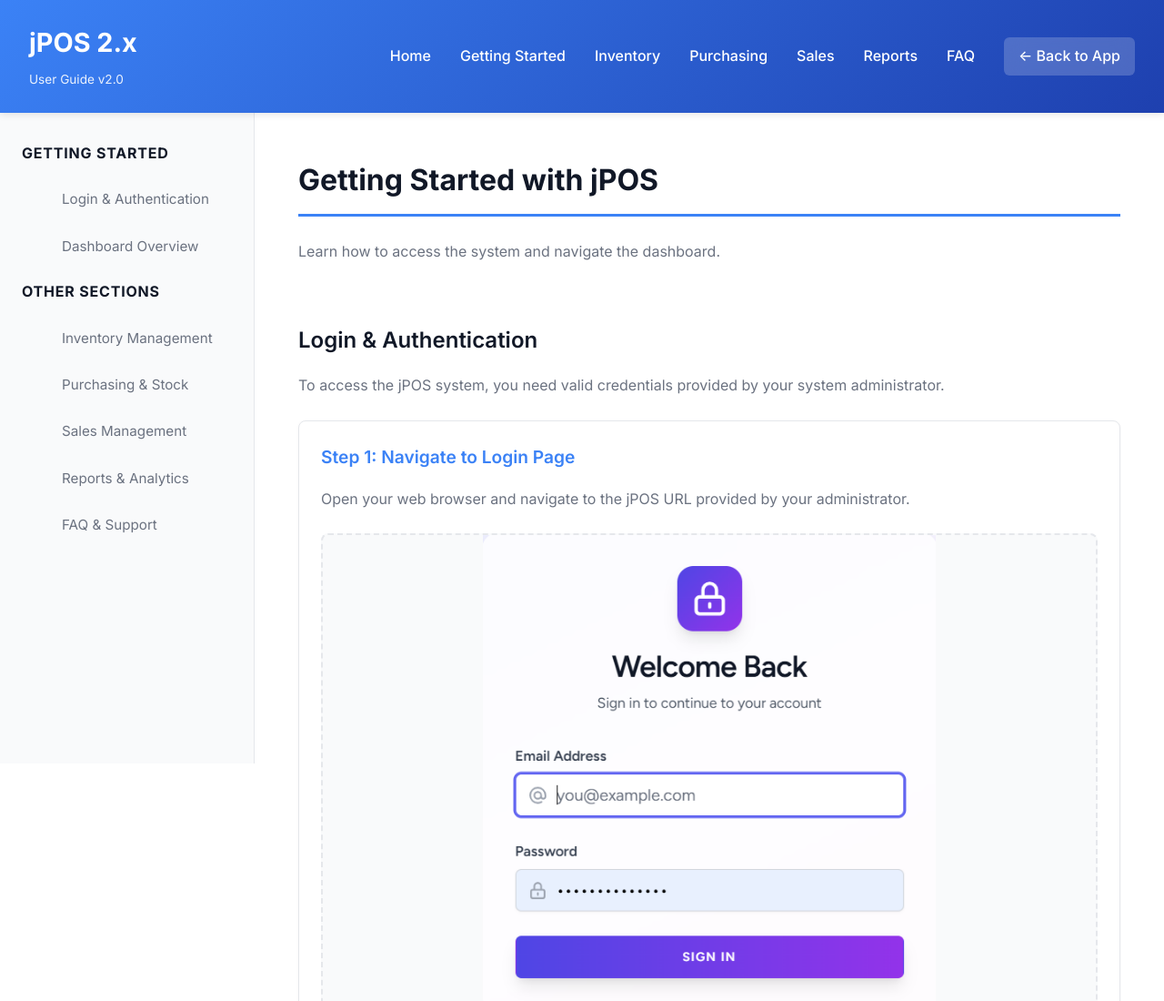
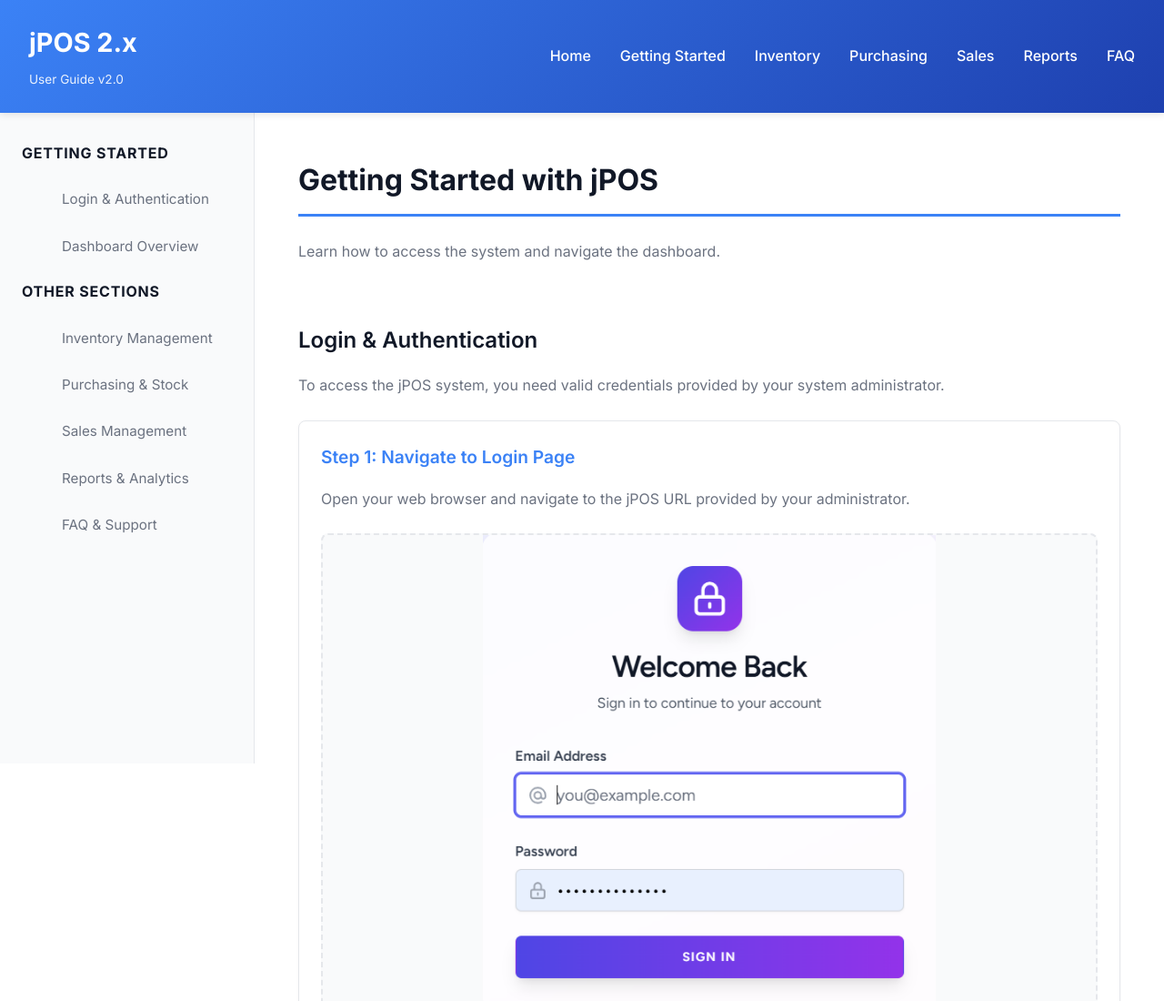
Before and after one commit to PereraMadhushani/user-guide-pos-2, a plain HTML site: page getting-started.html in a window 1280 px wide. Shown: the top 1100 px of the page at 91% size. Drawn offline with Linux system fonts and the light colour scheme.

Commit message:
Remove back to app button

```diff
--- a/getting-started.html
+++ b/getting-started.html
@@ -23,7 +23,6 @@
                 <a href="sales.html">Sales</a>
                 <a href="reports.html">Reports</a>
                 <a href="faq.html">FAQ</a>
-                <a href="../" class="btn-back">← Back to App</a>
             </nav>
         </div>
     </header>
```
Also changed, not shown: home.html (+0 -1 lines), index.html (+0 -1 lines), inventory.html (+0 -1 lines), purchasing-expenses.html (+0 -1 lines), purchasing-grn-returns.html (+0 -1 lines), purchasing-grn.html (+0 -1 lines), purchasing-por.html (+0 -1 lines), purchasing-release-notes.html (+0 -1 lines), purchasing-stock-return.html (+0 -1 lines), purchasing-suppliers.html (+0 -1 lines), purchasing-transfer-request.html (+0 -1 lines), purchasing.html (+0 -1 lines), reports.html (+0 -1 lines), sales.html (+0 -1 lines), 1 more files.
